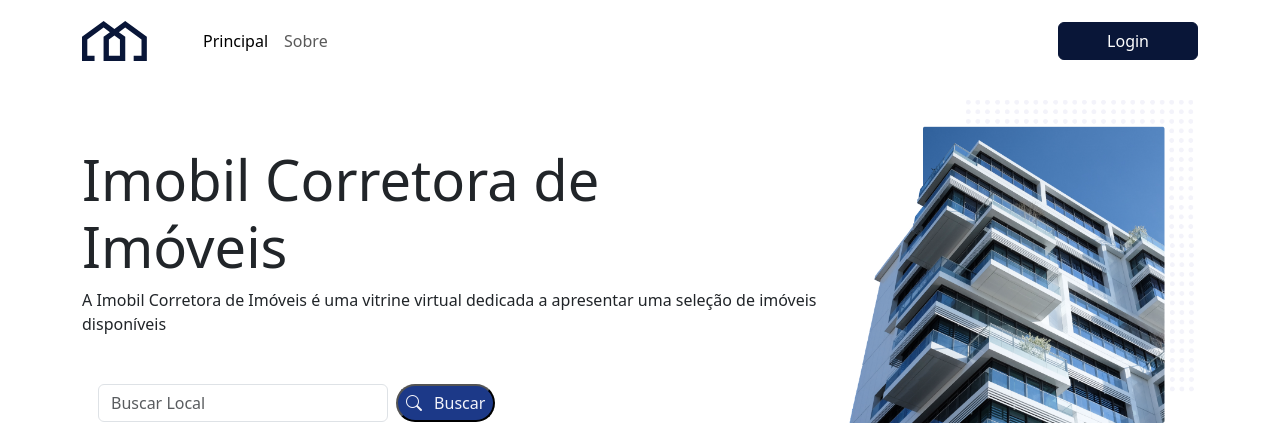
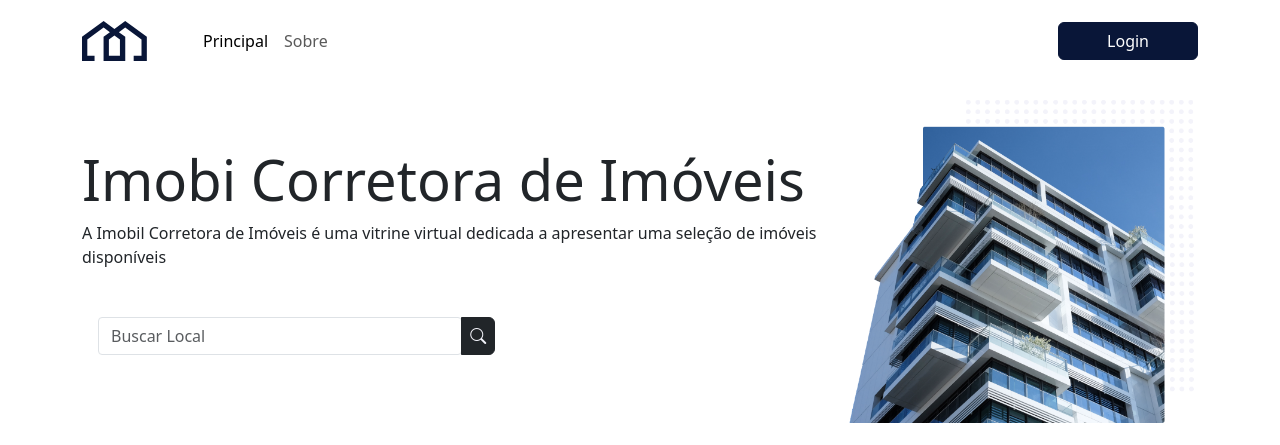
Before and after one commit to MirielleRosa/Imobi, a FastAPI app: page / in a window 1280 px wide. Shown: the top 445 px of the page. Run offline with FastAPI, Linux system fonts and the light colour scheme; data comes from the database, SQL or seed files in the repository; both versions use the stored data as it was after the commit; some libraries are stand-ins or nearby versions.

Commit message:
botao buscar

```diff
--- a/templates/main/includes/topo.html
+++ b/templates/main/includes/topo.html
@@ -1,16 +1,15 @@
 <div class="row">
   <div class="col-md-8 d-flex flex-column align-items-start justify-content-start mt-xl-5">
     <div class="mb-3">
-      <h1 class="display-4">Imobil Corretora de Imóveis</h1>
+      <h1 class="display-4">Imobi Corretora de Imóveis</h1>
       <p>A Imobil Corretora de Imóveis é uma vitrine virtual dedicada a apresentar uma seleção de imóveis disponíveis
       </p>
     </div>
     <div class="d-xl-flex center col-12 col-lg-8 col-xl-7 p-3 transparent-bg">
-      <form class="input-group" role="search" action="/buscar" method="get">
-        <input type="search" class="form-control rounded-2 border-1 " placeholder="Buscar Local" name="q" required>
-        <button class="bg-danger text-light ms-2 rounded-5 px-2" type="submit">
-          <i class="bi bi-search me-2"></i>
-          Buscar
+      <form class="input-group mb-3" role="search" action="/buscar" method="get">
+        <input type="search" class="form-control rounded-1 border-1" placeholder="Buscar Local" name="q" required>
+        <button class="btn btn-dark text-light px-2" type="submit">
+          <i class="bi bi-search"></i>
         </button>
       </form>
     </div>
--- a/templates/shared/includes/footer.html
+++ b/templates/shared/includes/footer.html
@@ -7,7 +7,7 @@
           </div>
           <a href="/" class="d-flex flex-column align-items-center text-decoration-none">
             <img src="/static/img/logo.svg" alt="Logo Imobil">
-            <h1 class="mb-1 font-weight-bold text-primary">Imobil</h1>
+            <h1 class="mb-1 font-weight-bold text-primary">Imobi</h1>
           </a>
         </div>
       </div>
```
Also changed, not shown: dados.db (added).
